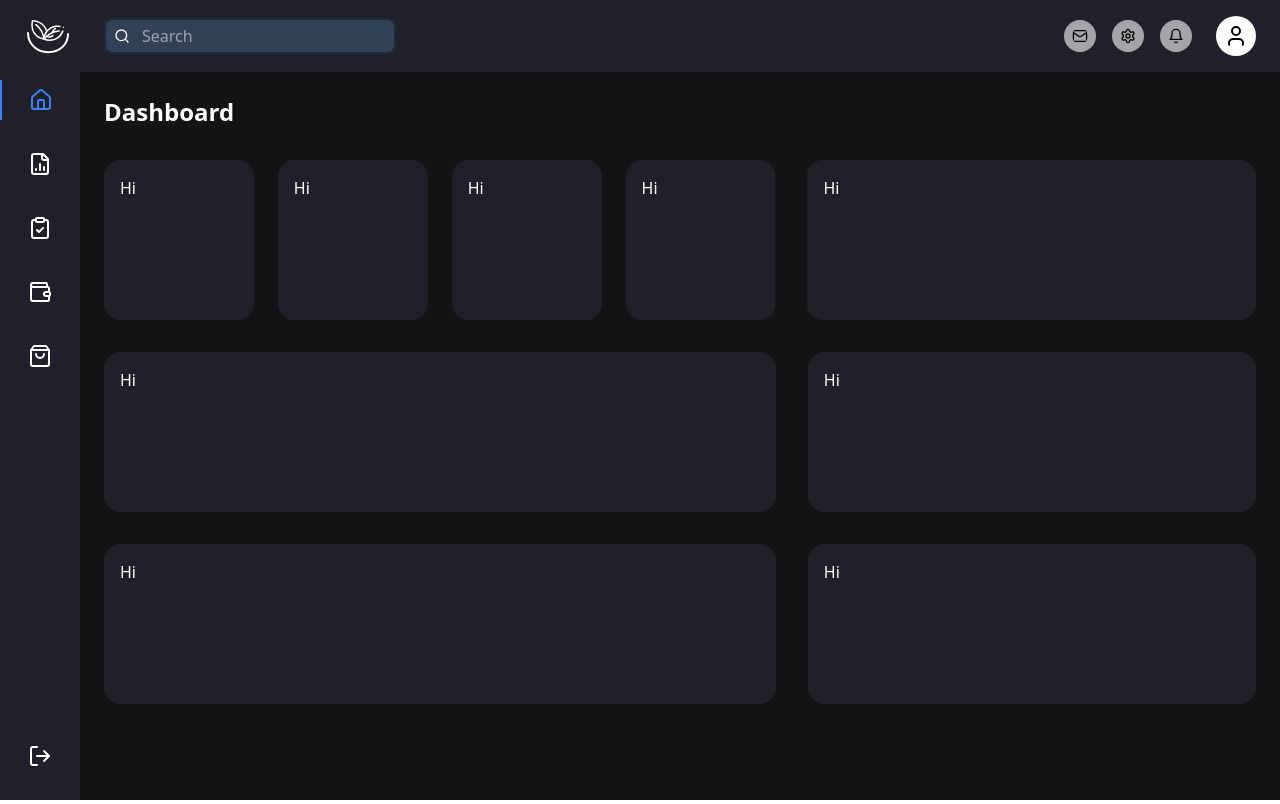
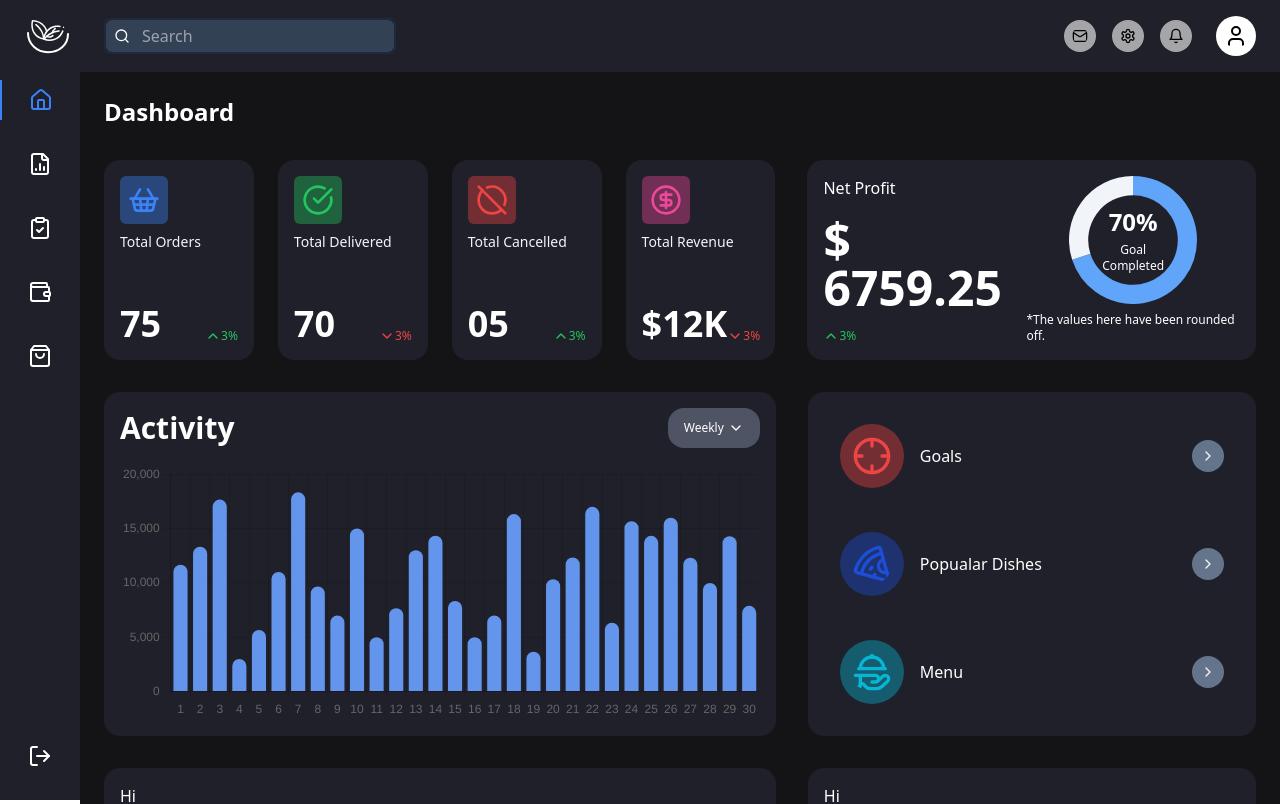
Before and after one commit to Varunrunrunrun/fitpeo-dashboard, a React (Vite) app: page / in a window 1280 px wide. Shown: the top 804 px of the page. Built offline with nearby package versions, Linux system fonts and the light colour scheme.

Commit message:
added doughnut chart for progress and a bar chart for activity and a options component

```diff
--- a/package.json
+++ b/package.json
@@ -10,8 +10,10 @@
     "preview": "vite preview"
   },
   "dependencies": {
+    "chart.js": "^4.4.3",
     "lucide-react": "^0.418.0",
     "react": "^18.3.1",
+    "react-chartjs-2": "^5.2.0",
     "react-dom": "^18.3.1",
     "react-router-dom": "^6.25.1"
   },
--- /dev/null
+++ b/src/components/BarChart.tsx
@@ -0,0 +1,65 @@
+
+import { Chart as ChartJS, CategoryScale, LinearScale, BarElement, Title, Tooltip, Legend } from 'chart.js';
+import { Bar } from 'react-chartjs-2';
+import Icon from './Icon';
+
+ChartJS.register(CategoryScale, LinearScale, BarElement, Title, Tooltip, Legend);
+
+const data = {
+    labels: ["1", "2", "3", "4", "5", "6", "7", "8", "9", "10", "11", "12", "13", "14", "15", "16", "17", "18", "19", "20", "21", "22", "23", "24", "25", "26", "27", "28", "29", "30"],
+    datasets: [
+        {
+            label: 'Activity',
+            data: [
+                11667, 13333, 17667, 3000, 5667, 11000, 18333, 9667,
+                7000, 15000, 5000, 7667, 13000, 14333, 8333, 5000,
+                7000, 16333, 3667, 10333, 12333, 17000, 6333, 15667,
+                14332, 16000, 12323, 10001, 14300, 7890
+            ],
+            backgroundColor: 'rgba(100, 149, 237)',
+            borderRadius: Number.MAX_VALUE
+        },
+    ],
+};
+
+const options = {
+    responsive: true,
+    maintainAspectRatio: false,
+    plugins: {
+        legend: {
+            display: false,
+        },
+    },
+    scales: {
+        x: {
+            ticks: {
+                stepSize: 4,
+            },
+        },
+        y: {
+            beginAtZero: false,
+            ticks: {
+                stepSize: 5000,
+            },
+        },
+    },
+};
+
+const BarChart = () => {
+    return (
+        <div className='w-full'>
+            <div className='mb-4 flex w-full justify-between items-center gap-4'>
+                <h1 className='text-3xl font-semibold '>Activity</h1>
+                <div className='bg-slate-400 bg-opacity-40 rounded-2xl py-2 px-4 flex justify-center gap-1 items-center cursor-pointer'>
+                    <p className='text-xs'>Weekly</p>
+                    <Icon name='ChevronDown' className='w-4' />
+                </div>
+            </div>
+            <div className='h-64 w-full'>
+                <Bar data={data} options={options} />
+            </div>
+        </div>
+    );
+}
+
+export default BarChart
--- /dev/null
+++ b/src/components/CircularProgress.tsx
@@ -0,0 +1,23 @@
+// src/components/DoughnutChart.tsx
+import React from 'react';
+import { Doughnut } from 'react-chartjs-2';
+import { Chart, ArcElement, Tooltip, Legend } from 'chart.js';
+import { DoughnutChartProps } from '../constants/types';
+
+Chart.register(ArcElement, Tooltip, Legend);
+
+
+
+const DoughnutChart: React.FC<DoughnutChartProps> = ({
+  data,
+  options = {},
+  className = '',
+}) => {
+  return (
+    <div className={`w-full h-full ${className}`}>
+      <Doughnut data={data} options={options} />
+    </div>
+  );
+};
+
+export default DoughnutChart;
--- a/src/components/Dashboard.tsx
+++ b/src/components/Dashboard.tsx
@@ -1,22 +1,23 @@
+import BarChart from "./BarChart"
 import Card from "./Card"
+import DashboardOptions from "./DashboardOptions"
+import DashboardTopSection from "./DashboardTopSection"
+
 
 
 const Dashboard = () => {
+
     return (
         <div className="flex flex-1 flex-col gap-8 p-6 bg-primary text-white pt-24">
             <h1 className="text-2xl font-semibold ">Dashboard</h1>
+            <DashboardTopSection />
             <div className="w-full flex lg:flex-row flex-col gap-8 justify-between">
-                <div className="h-full w-full lg:w-[60%] grid lg:grid-cols-4  grid-cols-2 gap-6">
-                    <Card className="w-full">Hi</Card>
-                    <Card className="w-full">Hi</Card>
-                    <Card className="w-full">Hi</Card>
-                    <Card className="w-full">Hi</Card>
-                </div>
-                <Card className="h-full w-full lg:w-[40%]">Hi</Card>
-            </div>
-            <div className="w-full flex lg:flex-row flex-col gap-8 justify-between">
-                <Card className="h-full w-full lg:w-[60%]">Hi</Card>
-                <Card className="h-full w-full lg:w-[40%]">Hi</Card>
+                <Card className="h-full w-full lg:w-[60%]">
+                    <BarChart />
+                </Card>
+                <Card className="h-full w-full lg:w-[40%]">
+                    <DashboardOptions />
+                </Card>
             </div>
             <div className="w-full flex lg:flex-row flex-col gap-8 justify-between">
                 <Card className="h-full w-full lg:w-[60%]">Hi</Card>
--- /dev/null
+++ b/src/components/DashboardOptions.tsx
@@ -0,0 +1,22 @@
+import { dashboardOption } from '../constants'
+import Icon from './Icon'
+
+const DashboardOptions = () => {
+    return (
+        <div className='w-full h-full p-4 flex flex-col justify-between items-start gap-6'>
+            {
+                dashboardOption.map(option => (
+                    <div key={option.title} className='w-full flex gap-4 justify-between items-center'>
+                        <div className='flex justify-start items-center gap-4'>
+                            <Icon name={option.icon} className={`${option.className} bg-opacity-40 w-16 h-16 p-3 rounded-full`} />
+                            <p>{option.title}</p>
+                        </div>
+                        <Icon name='ChevronRight' className='w-8 h-8 p-2 text-slate-100 bg-slate-500 rounded-full cursor-pointer' />
+                    </div>
+                ))
+            }
+        </div>
+    )
+}
+
+export default DashboardOptions
--- /dev/null
+++ b/src/components/DashboardTopSection.tsx
@@ -0,0 +1,78 @@
+import { dashboardKPIData } from "../constants"
+import Card from "./Card"
+import DoughnutChart from "./CircularProgress"
+import Icon from "./Icon"
+
+const DashboardTopSection = () => {
+    const data = {
+        labels: [],
+        datasets: [
+            {
+                data: [70, 30],
+                backgroundColor: [
+                    '#60a5fa', // First color
+                    ' #f1f5f9 ', // Second color
+                ],
+                borderWidth: 0
+            },
+        ],
+    };
+
+    const options = {
+        responsive: true,
+        maintainAspectRatio: false,
+        cutout: '70%',
+        plugins: {
+            legend: {
+                display: false,
+            },
+            tooltip: {
+                enabled: false,
+            },
+        },
+    };
+    return (
+        <div className="w-full flex lg:flex-row flex-col gap-8 justify-between">
+            <div className="h-full w-full lg:w-[60%] grid lg:grid-cols-4  grid-cols-2 gap-6">
+                {
+                    dashboardKPIData.map(data => (
+                        <Card key={data.title} className="w-full flex flex-col justify-between items-start gap-8">
+                            <div>
+                                <Icon name={data.icon} className={`rounded-md bg-opacity-40 p-2 w-12 h-12 ${data.className}`} />
+                                <h2 className="text-sm mt-2 text-slate-100">{data.title}</h2>
+                            </div>
+                            <div className="w-full flex justify-between items-end">
+                                <h1 className="text-4xl font-bold">{data.value}</h1>
+                                {
+                                    data.increase ?
+                                        <div className="text-green-500 text-xs flex"><Icon name="ChevronUp" className="w-4 h-4" /><p>{data.change}</p></div>
+                                        :
+                                        <div className="text-red-500 text-xs flex"><Icon name="ChevronDown" className="w-4 h-4" /><p>{data.change}</p></div>
+                                }
+                            </div>
+                        </Card>
+                    ))
+                }
+            </div>
+            <Card className="h-full w-full lg:w-[40%] p-4 flex justify-between items-start">
+                <section className="flex h-full flex-col justify-between items-start gap-4">
+                    <h1>Net Profit</h1>
+                    <h1 className="font-bold text-5xl">$ 6759.25</h1>
+                    <div className="text-green-500 text-xs flex"><Icon name="ChevronUp" className="w-4 h-4" /><p>3%</p></div>
+                </section>
+                <section className="flex flex-col justify-center items-center">
+                    <div className="h-32 w-32 relative">
+                        <DoughnutChart data={data} options={options} />
+                        <div className="absolute w-full h-full inset-0 p-8 flex flex-col justify-center items-center gap-1">
+                            <h2 className="text-2xl font-semibold">70%</h2>
+                            <p className="text-xs text-center">Goal Completed</p>
+                        </div>
+                    </div>
+                    <div className="text-xs mt-2">*The values here have been rounded off.</div>
+                </section>
+            </Card>
+        </div>
+    )
+}
+
+export default DashboardTopSection
--- a/src/constants/index.ts
+++ b/src/constants/index.ts
@@ -1,4 +1,4 @@
-import { SideBarIconInterface } from "./types";
+import { dashboardKPIDataInterface, DashBoardOptionInterface, SideBarIconInterface } from "./types";
 
 export const sideBarIcons: SideBarIconInterface[] = [
     {
@@ -22,3 +22,56 @@ export const sideBarIcons: SideBarIconInterface[] = [
         name: "ShoppingBag"
     }
 ];
+
+export const dashboardKPIData: dashboardKPIDataInterface[] = [
+    {
+        title: "Total Orders",
+        value: "75",
+        icon: "ShoppingBasket",
+        className: "text-blue-500 bg-blue-500",
+        change: "3%",
+        increase: true,
+    },
+    {
+        title: "Total Delivered",
+        value: "70",
+        icon: "CircleCheckBig",
+        className: "text-green-500 bg-green-500",
+        change: "3%",
+        increase: false,
+    },
+    {
+        title: "Total Cancelled",
+        value: "05",
+        icon: "CircleOff",
+        className: "text-red-500 bg-red-500",
+        change: "3%",
+        increase: true,
+    },
+    {
+        title: "Total Revenue",
+        value: "$12K",
+        icon: "CircleDollarSign",
+        className: "text-pink-500 bg-pink-500",
+        change: "3%",
+        increase: false,
+    },
+]
+
+export const dashboardOption: DashBoardOptionInterface[] = [
+    {
+        title: "Goals",
+        icon: "Crosshair",
+        className: "text-red-500 bg-red-500"
+    },
+    {
+        title: "Popualar Dishes",
+        icon: "Pizza",
+        className: "text-blue-700 bg-blue-700"
+    },
+    {
+        title: "Menu",
+        icon: "HandPlatter",
+        className: "text-cyan-500 bg-cyan-500"
+    },
+]
--- a/src/constants/types.ts
+++ b/src/constants/types.ts
@@ -18,3 +18,36 @@ export interface CardProps {
     children: React.ReactNode;
     className?: string;
 }
+
+export interface dashboardKPIDataInterface {
+    title: string;
+    value: string;
+    icon: IconName
+    className: string;
+    change: string;
+    increase: boolean;
+}
+
+export interface CircularProgressProps {
+    progress: number;
+}
+
+export interface DoughnutChartProps {
+    data: {
+        labels?: string[];
+        datasets: {
+            data: number[];
+            backgroundColor: string[];
+            borderColor?: string[];
+            borderWidth?: number;
+        }[];
+    };
+    options?: object;
+    className?: string;
+}
+
+export interface DashBoardOptionInterface {
+    title: string;
+    icon: IconName;
+    className: string;
+}
```
Also changed, not shown: 1 other file (tests, documents, lock files or other folders).
